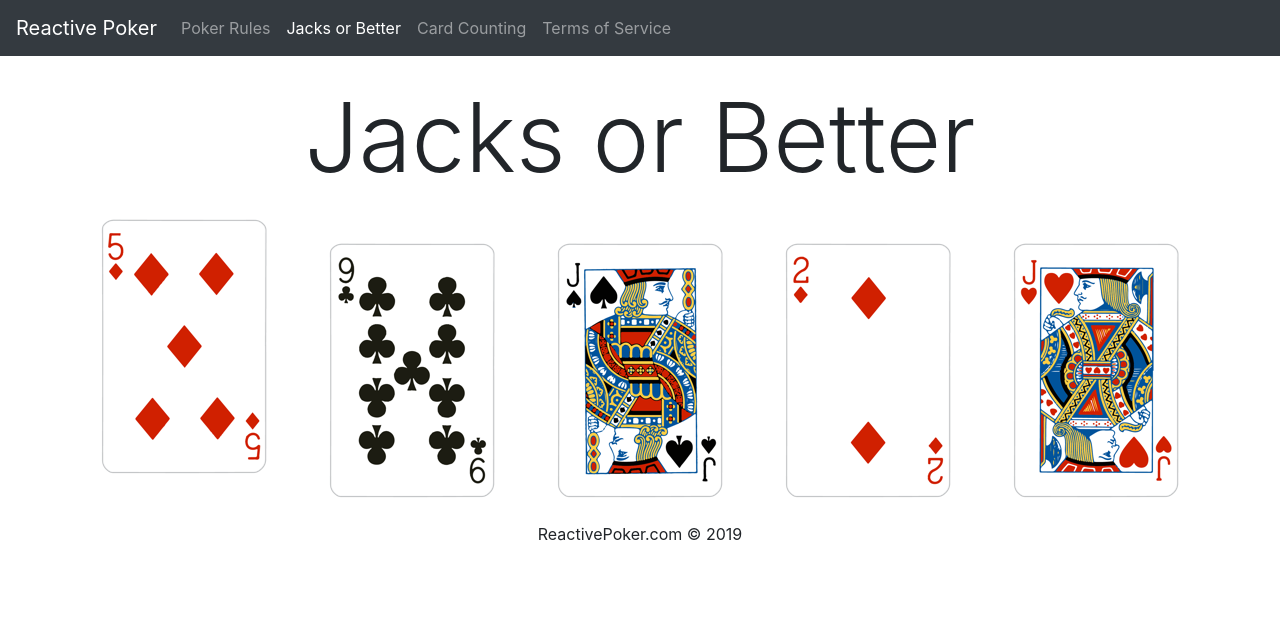
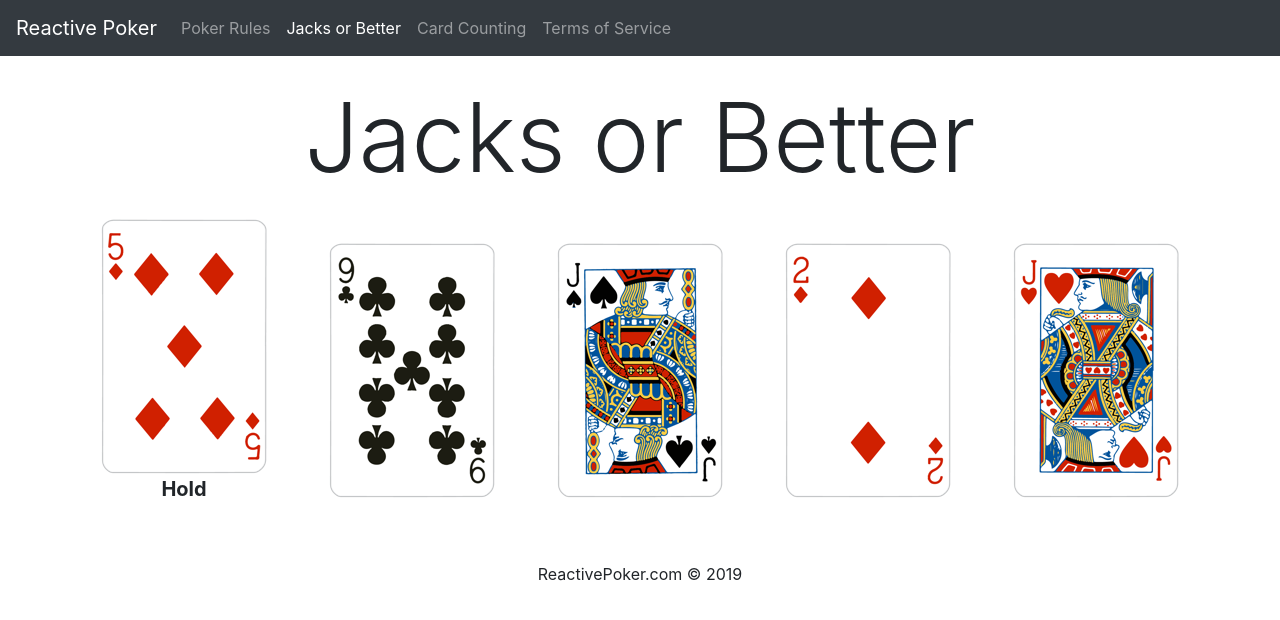
Before and after one commit to jorgedonoso/reactivepoker.com, a Next.js app: page /jacks-or-better in a window 1280 px wide. Both pictures are taken after a click on the picture 184 px from the left and 358 px from the top of the page. Shown: the top 620 px of the page. Built offline with nearby package versions, Linux system fonts and the light colour scheme.

Commit message:
Display "Hold" under card if selected

```diff
--- a/components/Deck.js
+++ b/components/Deck.js
@@ -3,18 +3,21 @@ const Deck = ({ hand, clickEvent, selectedCards }) => {
     return <div className="row mb-4">
         {
             hand.map((card) => {
-                let extra = "pt-4";
+
+                let extra = "pt-4"; // To create "pull up" effect.
+                let holdMessage = "invisible"; // To toggle "Hold" text.
 
                 if (selectedCards && selectedCards.indexOf(card) > -1) {
-                    extra = "pb-4";
+                    extra = "";
+                    holdMessage = "font-weight-bold lead";
                 }
 
-                // imageName is always unique.
-                return <div className="col p-0 text-center"
-                    key={card.imageName}>
+                // "imageName" is always unique.
+                return <div className="col p-0 text-center" key={card.imageName}>
                     <img className={"img-fluid " + extra}
                         src={"/images/" + card.imageName + ".png"}
                         onClick={() => clickEvent && clickEvent(card)} />
+                    <p className={holdMessage}>Hold</p>
                 </div>
             })
         }
```
